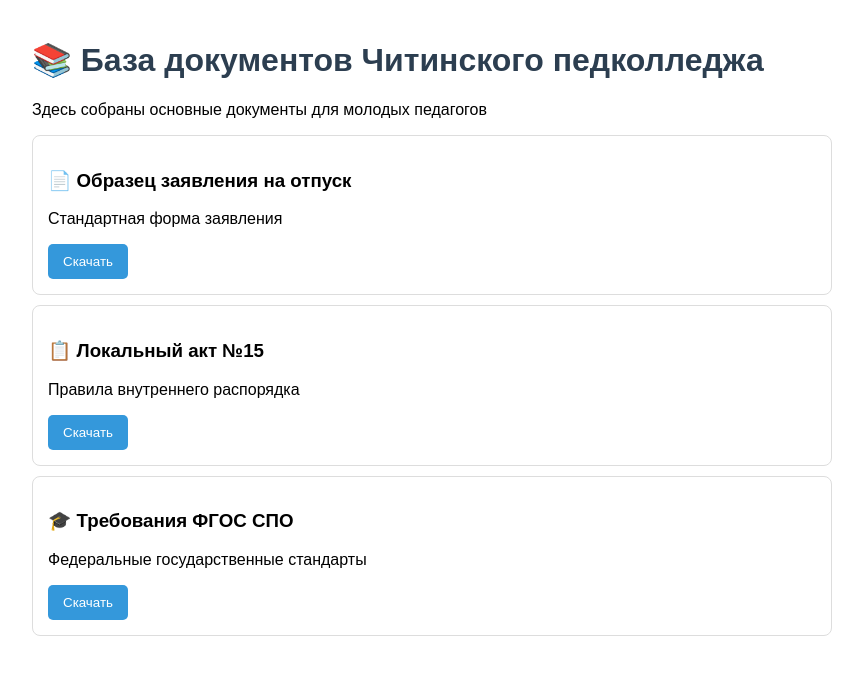
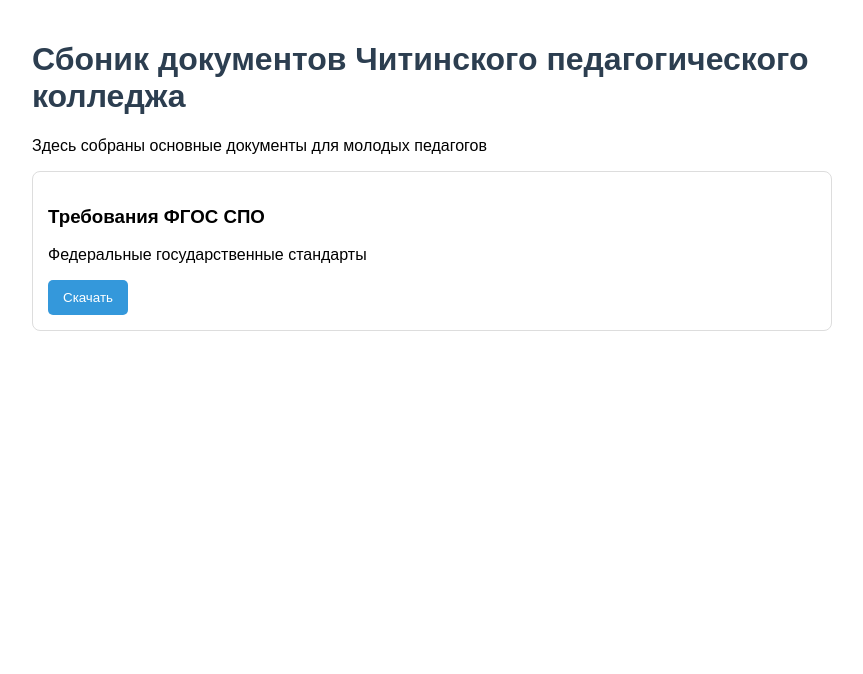
Before and after one commit to lizzkk/pedcollege-bot, a plain HTML site: page index.html in a window 1280 px wide. Shown: the whole page, without its empty margins (208-1071 px from the left). Drawn offline with Linux system fonts and the light colour scheme.

Commit message:
Update index.html

```diff
--- a/index.html
+++ b/index.html
@@ -12,35 +12,13 @@
     </style>
 </head>
 <body>
-    <h1>📚 База документов Читинского педколледжа</h1>
+    <h1>Сбоник документов Читинского педагогического колледжа</h1>
     <p>Здесь собраны основные документы для молодых педагогов</p>
 
     <div class="doc-item">
-        <h3>📄 Образец заявления на отпуск</h3>
-        <p>Стандартная форма заявления</p>
-        <button class="btn" onclick="alert('Файл загружен!')">Скачать</button>
-    </div>
-
-    <div class="doc-item">
-        <h3>📋 Локальный акт №15</h3>
-        <p>Правила внутреннего распорядка</p>
-        <button class="btn" onclick="alert('Файл загружен!')">Скачать</button>
-    </div>
-
-    <div class="doc-item">
-        <h3>🎓 Требования ФГОС СПО</h3>
+        <h3>Требования ФГОС СПО</h3>
         <p>Федеральные государственные стандарты</p>
         <button class="btn" onclick="alert('Файл загружен!')">Скачать</button>
     </div>
-
-    <script>
-        // Получаем имя пользователя из Telegram
-        if (window.Telegram?.WebApp) {
-            const user = Telegram.WebApp.initDataUnsafe?.user;
-            if (user) {
-                document.getElementById('welcome').innerText = `Добро пожаловать, ${user.first_name}!`;
-            }
-        }
-    </script>
 </body>
 </html>
```
